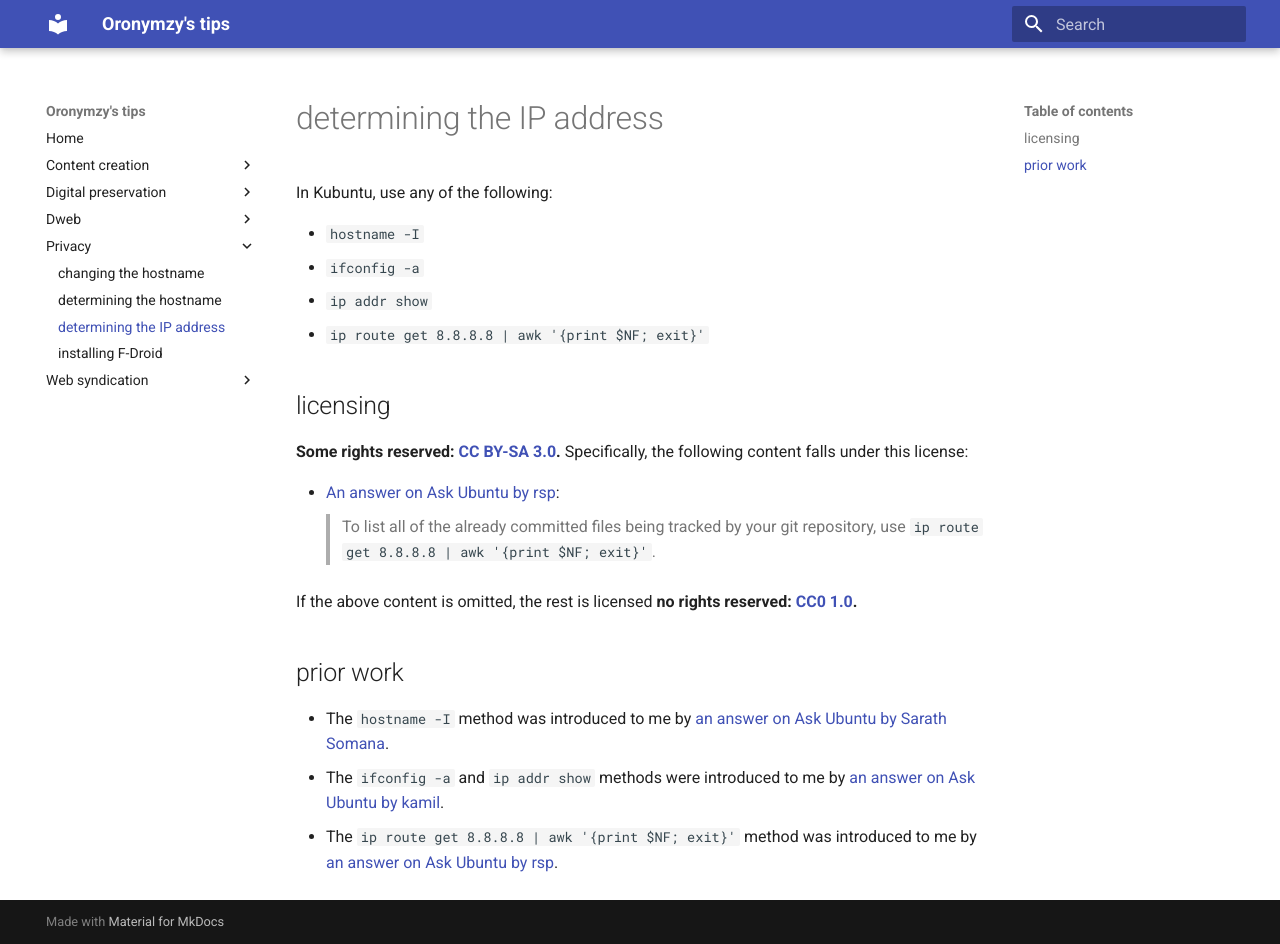
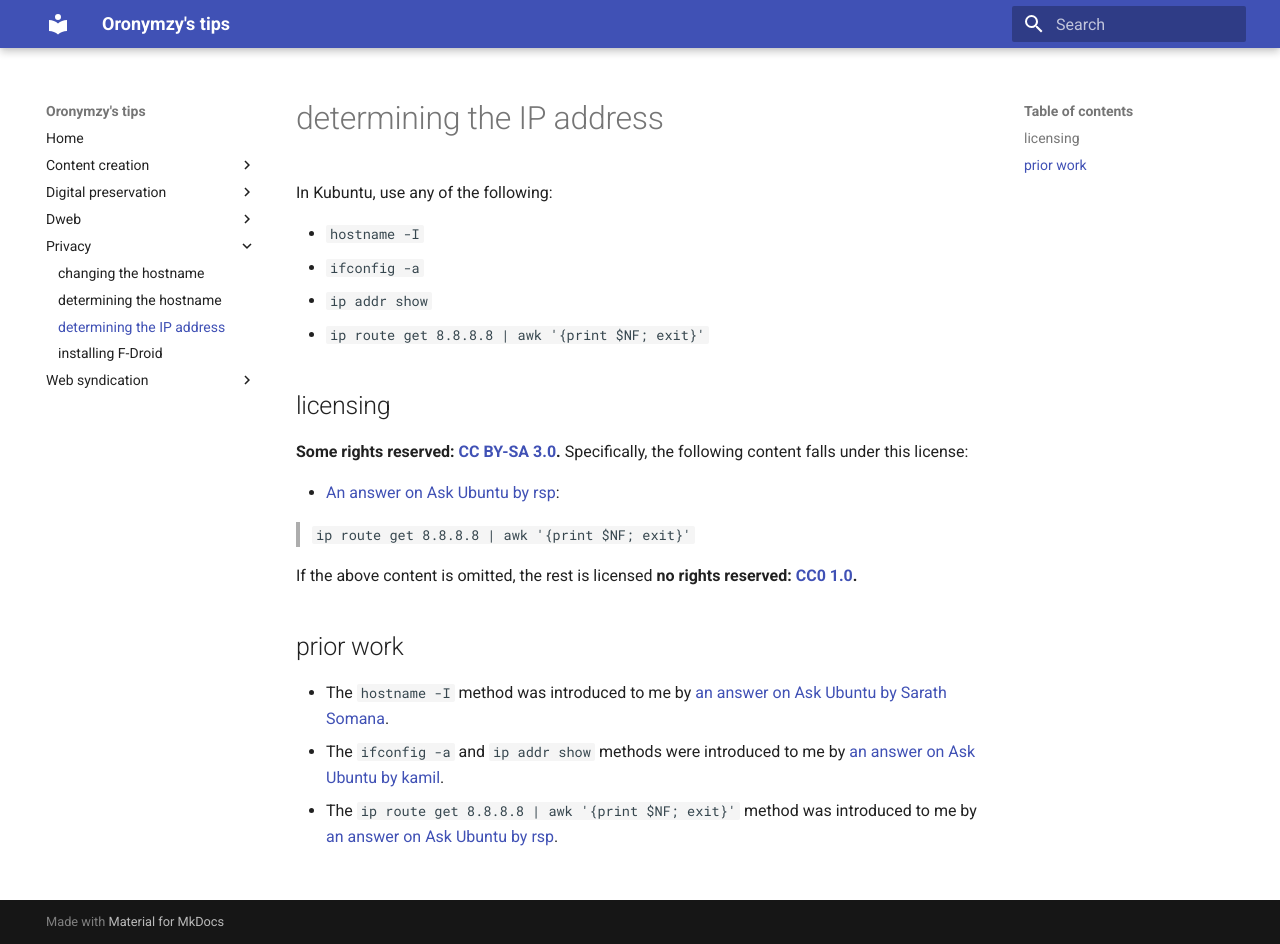
Before and after one commit to oronymzy/tips, an MkDocs documentation site: the page built from docs/dtnIPad.md, in a window 1280 px wide and 944 px high. Built offline with MkDocs 1.6.1 and Material for MkDocs 9.7.7, drawn with Linux system fonts in a browser that asks for light colours.

Commit message:
Correct quote

```diff
--- a/docs/dtnIPad.md
+++ b/docs/dtnIPad.md
@@ -10,7 +10,8 @@ In Kubuntu, use any of the following:
 **Some rights reserved: [CC BY-SA 3.0](https://creativecommons.org/licenses/by-sa/3.0/).** Specifically, the following content falls under this license:
 
 - [An answer on Ask Ubuntu by rsp](https://askubuntu.com/questions/430853/how-do-i-find-my-internal-ip-address/604691#604691):
-> To list all of the already committed files being tracked by your git repository, use `ip route get 8.8.8.8 | awk '{print $NF; exit}'`.
+
+> `ip route get 8.8.8.8 | awk '{print $NF; exit}'`
 
 If the above content is omitted, the rest is licensed **no rights reserved: [CC0 1.0](https://creativecommons.org/publicdomain/zero/1.0/).**
 
```
